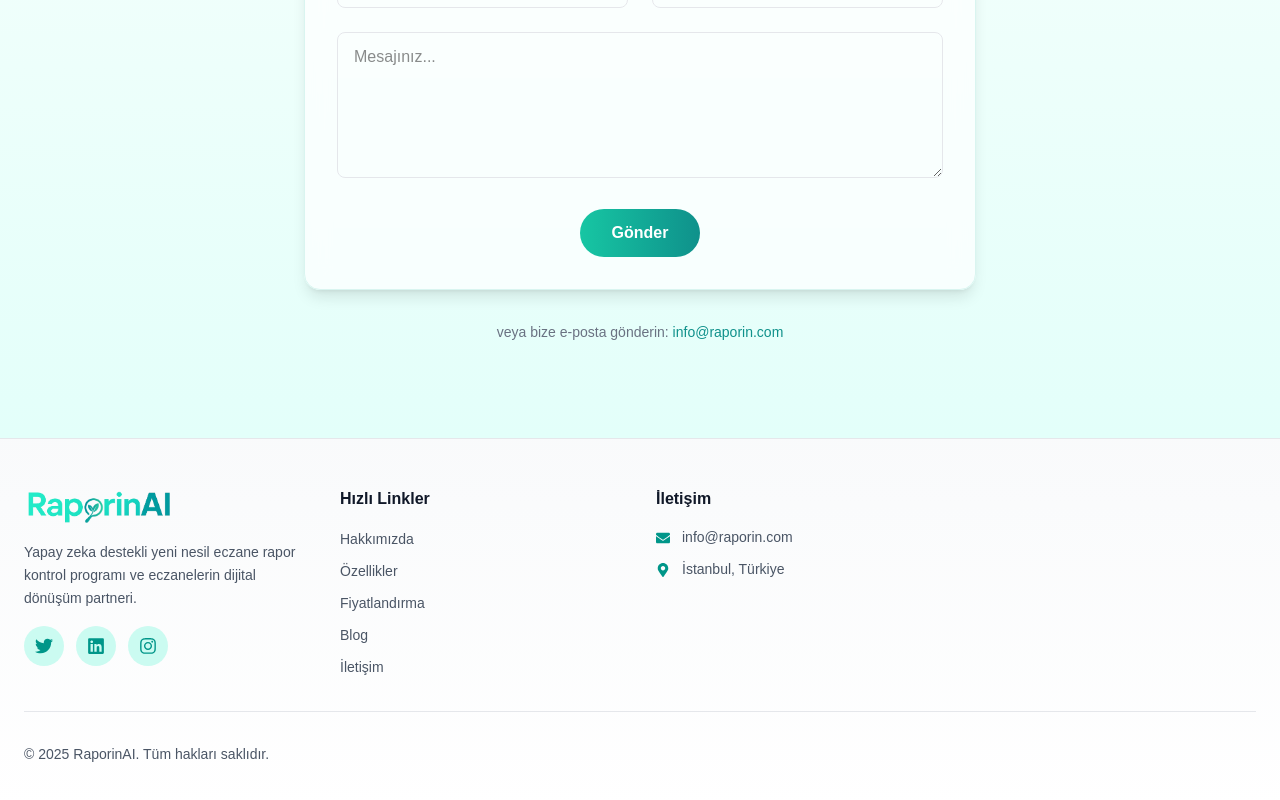
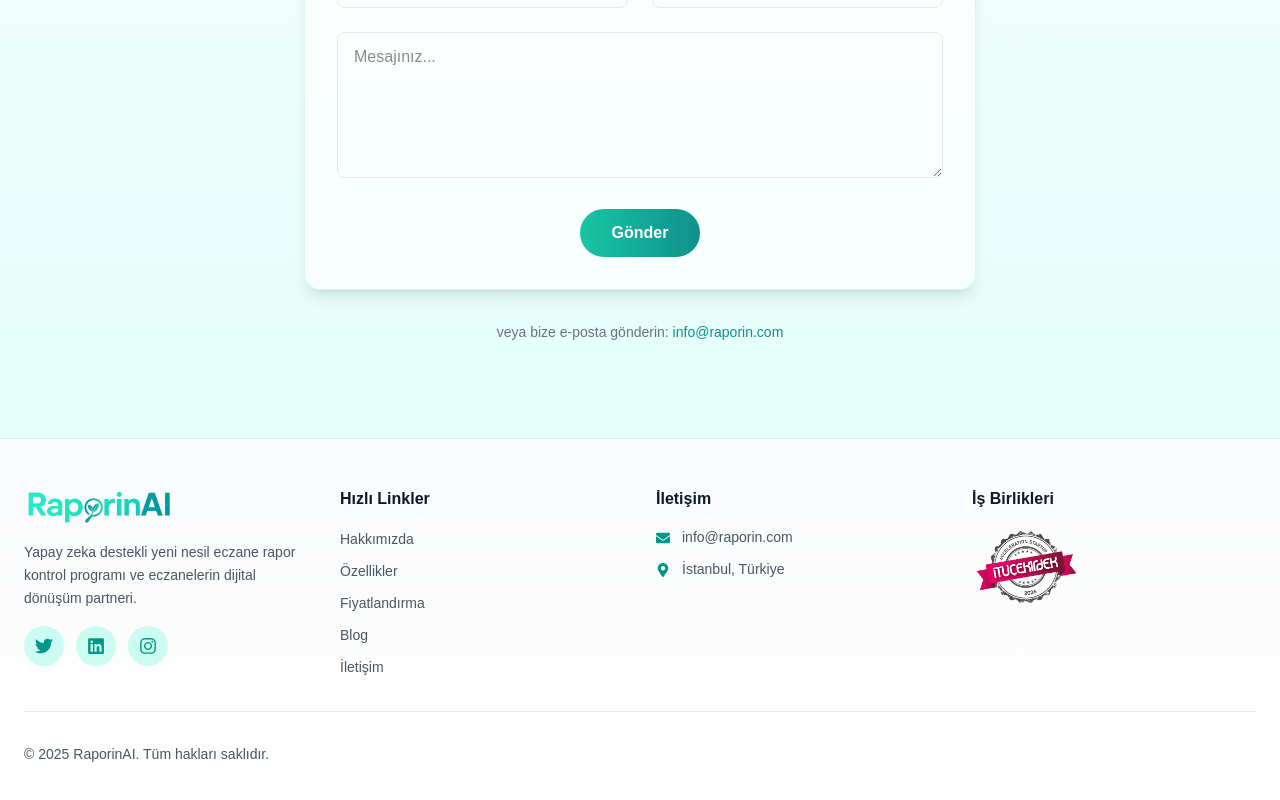
Before and after one commit to gayec/raporin-ai, a Next.js app: page / in a window 1280 px wide. Shown: the part 7950-8750 px from the top of the page. Built offline with nearby package versions, Linux system fonts and the light colour scheme.

Commit message:
feat: add İTÜ Çekirdek partnership logo to Footer component
- Added new "İş Birlikleri" (Partnerships) section to footer
- Included İTÜ Çekirdek logo image with 250x100 dimensions
- Logo positioned with auto width and 20px height for proper scaling

```diff
--- a/src/components/Footer.jsx
+++ b/src/components/Footer.jsx
@@ -77,6 +77,20 @@ export default function Footer() {
               </li>
             </ul>
           </div>
+
+          {/* İş Birlikleri */}
+          <div>
+            <h3 className="font-bold text-gray-900 mb-4">İş Birlikleri</h3>
+            <div className="w-fit">
+              <Image
+                src="/acc-ing-26.png"
+                alt="İTÜ Çekirdek"
+                width={250}
+                height={100}
+                className="w-auto h-20 object-contain"
+              />
+            </div>
+          </div>
         </div>
 
         {/* Alt Bölüm */}
```
Also changed, not shown: public/acc-ing-26.png (added).
